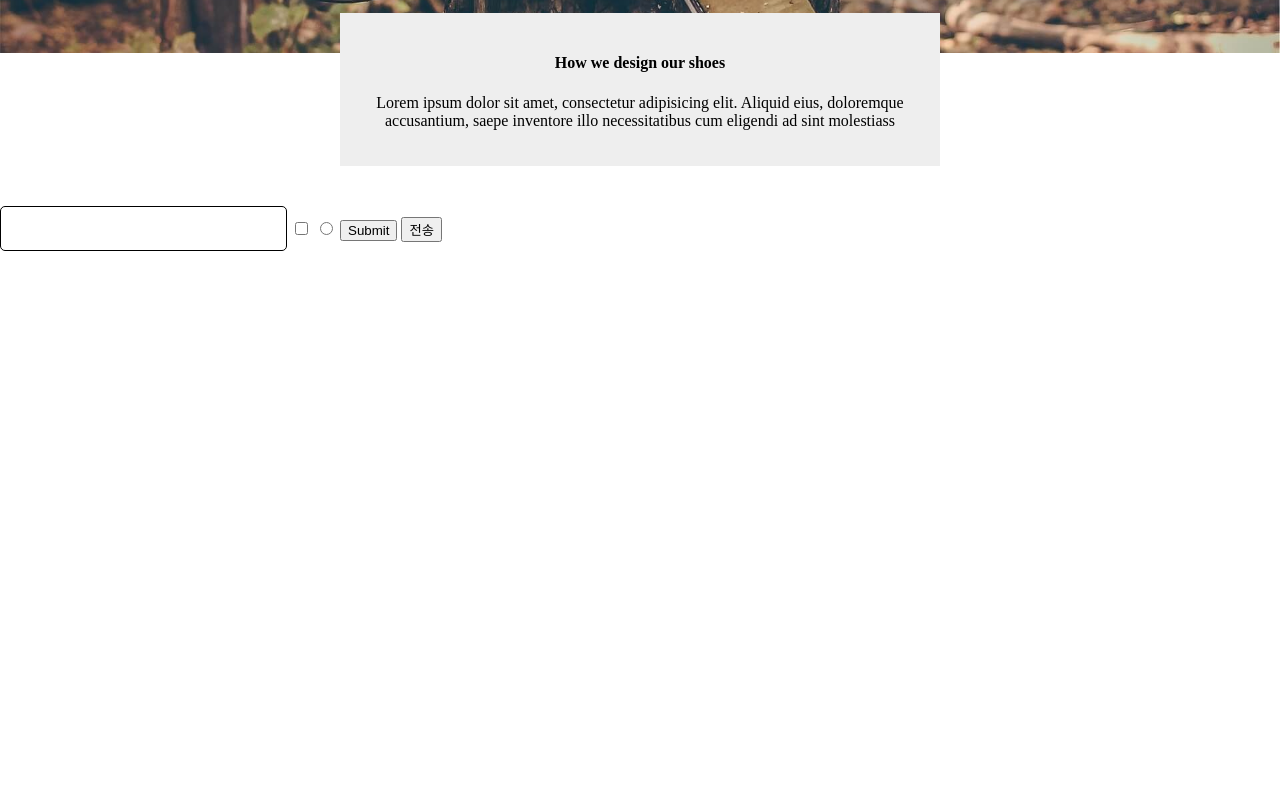
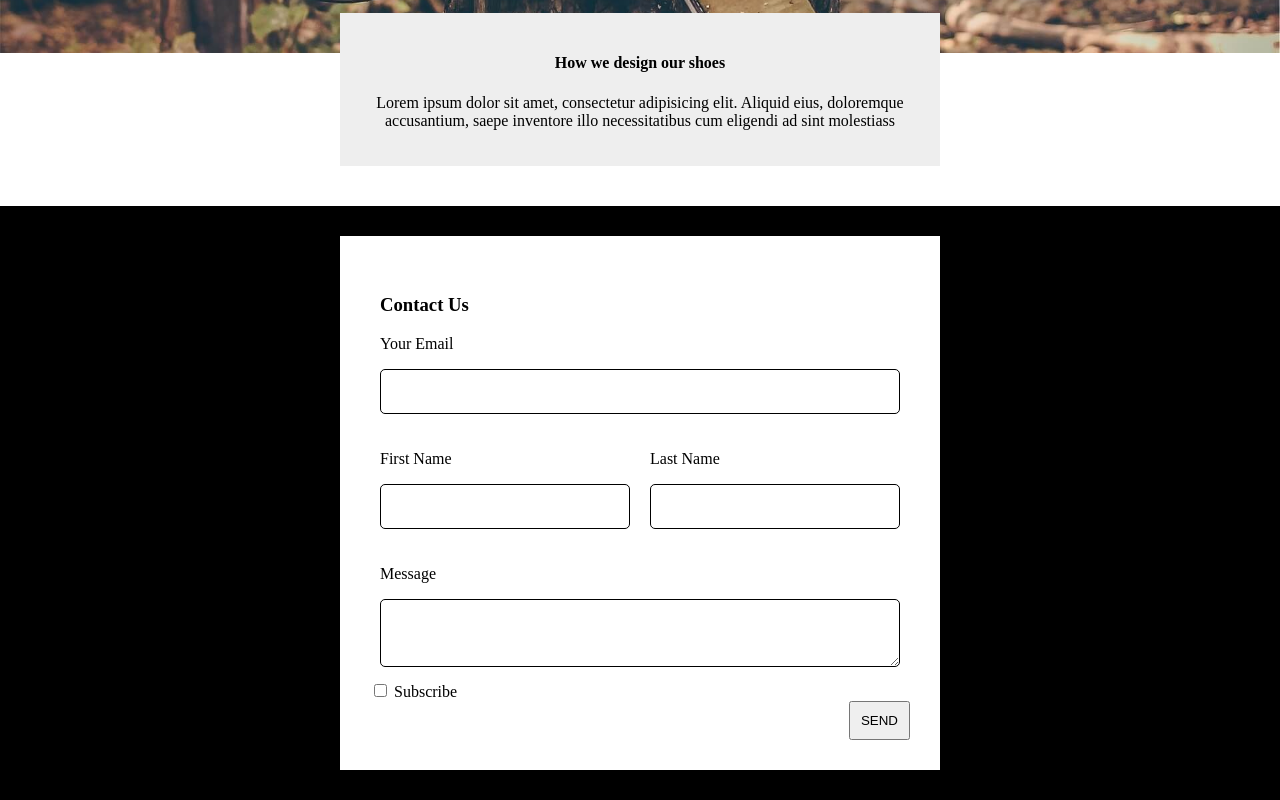
Before and after one commit to hayoungkkim/html-basics, a plain HTML site: page layout2.html in a window 1280 px wide. Shown: the part 447-1247 px from the top of the page. Before the commit the page ends 800 px from the top, so only its background shows below. Drawn offline with Linux system fonts and the light colour scheme.

Commit message:
form & input 숙제 : Contact Us 섹션 만들기

```diff
--- a/css/main.css
+++ b/css/main.css
@@ -95,7 +95,9 @@
 }
 
 /* layout2.html */
-div {
+div,
+input,
+textarea {
 	box-sizing: border-box;
 }
 
@@ -150,9 +152,40 @@ body {
 	box-sizing: border-box;
 }
 
-input[type="text"] {
+.form-background {
+	background-color: black;
+	padding: 30px;
+}
+
+.form-white {
+	background-color: white;
+	padding: 30px;
+	width: 80%;
+	max-width: 600px;
+	margin: auto;
+}
+
+.form-input {
+	width: 100%;
 	padding: 10px;
 	font-size: 20px;
 	border: 1px solid black;
 	border-radius: 5px;
 }
+
+.w-100 {
+	width: 100%;
+	padding: 10px;
+}
+
+.w-50 {
+	width: 50%;
+	float: left;
+	padding: 10px;
+}
+
+.yellow-button {
+	padding: 10px;
+	display: block;
+	margin-left: auto;
+}
--- a/layout2.html
+++ b/layout2.html
@@ -18,13 +18,37 @@
 		<p>Lorem ipsum dolor sit amet, consectetur adipisicing elit. Aliquid eius, doloremque accusantium, saepe inventore illo necessitatibus cum eligendi ad sint molestiass</p>
 	</div>
 
-	<form>
-		<input type="text" class="text-input">
-		<input type="checkbox">
-		<input type="radio">
-		<input type="submit">
-		<button type="submit">전송</button>
-	</form>
+	<div class="form-background">
+		<div class="form-white">
+			<form>
+				<div class="w-100">
+					<h3>Contact Us</h3>
+					<p>Your Email</p>
+					<input class="form-input" type="email">
+				</div>
+				<div class="w-50">
+					<p>First Name</p>
+					<input class="form-input" type="text">
+				</div>
+				<div class="w-50">
+					<p>Last Name</p>
+					<input class="form-input" type="text">
+				</div>
+				<div style="clear: both"></div>
+
+				<div class="w-100">
+					<p>Message</p>
+					<textarea class="form-input"></textarea>
+				</div>
+
+				<div>
+					<input id="sub" type="checkbox">
+					<label for="sub">Subscribe</label>
+					<button class="yellow-button">SEND</button>
+				</div>
+			</form>
+		</div>
+	</div>
 
 </body>
 </html>
```
